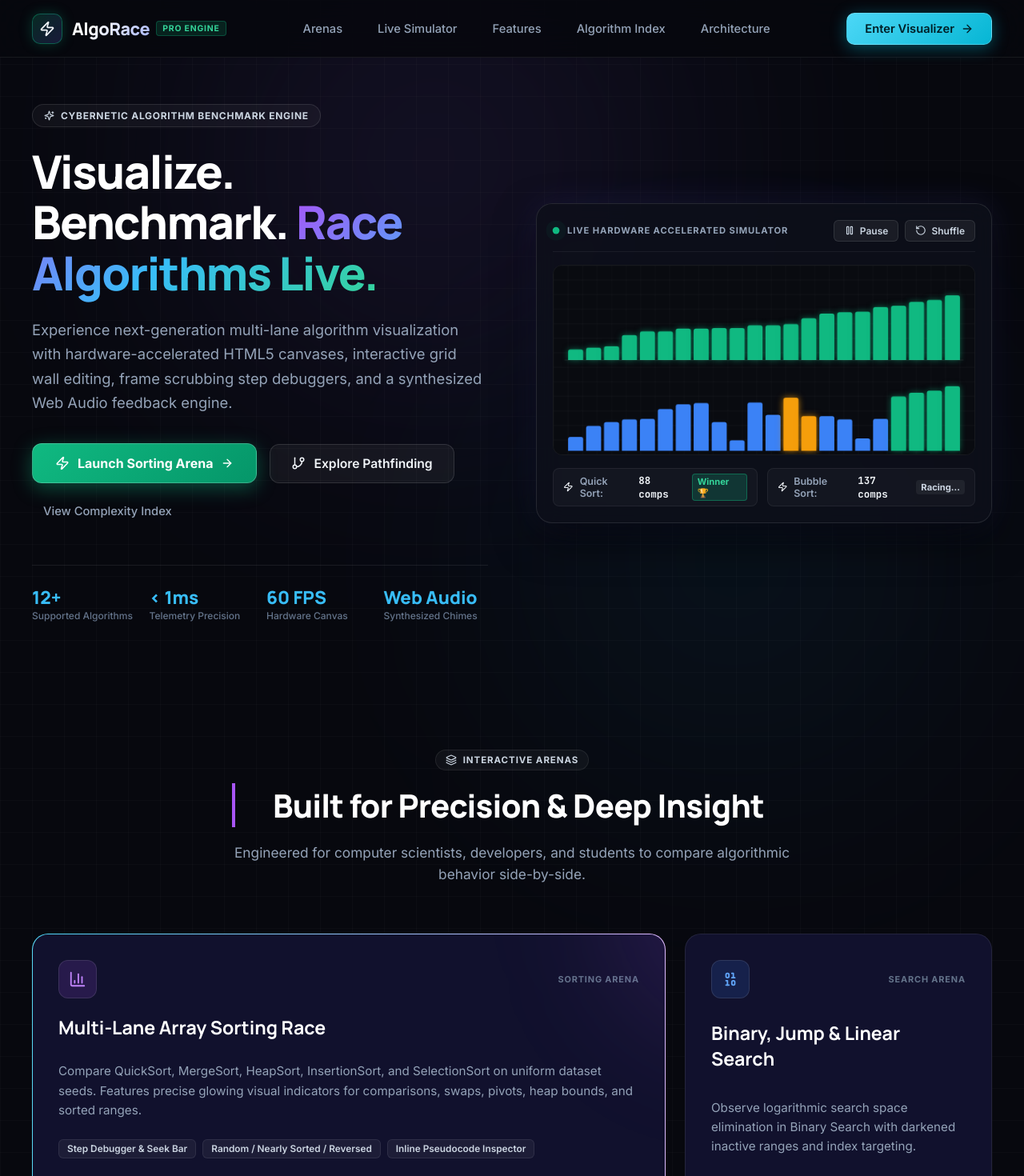
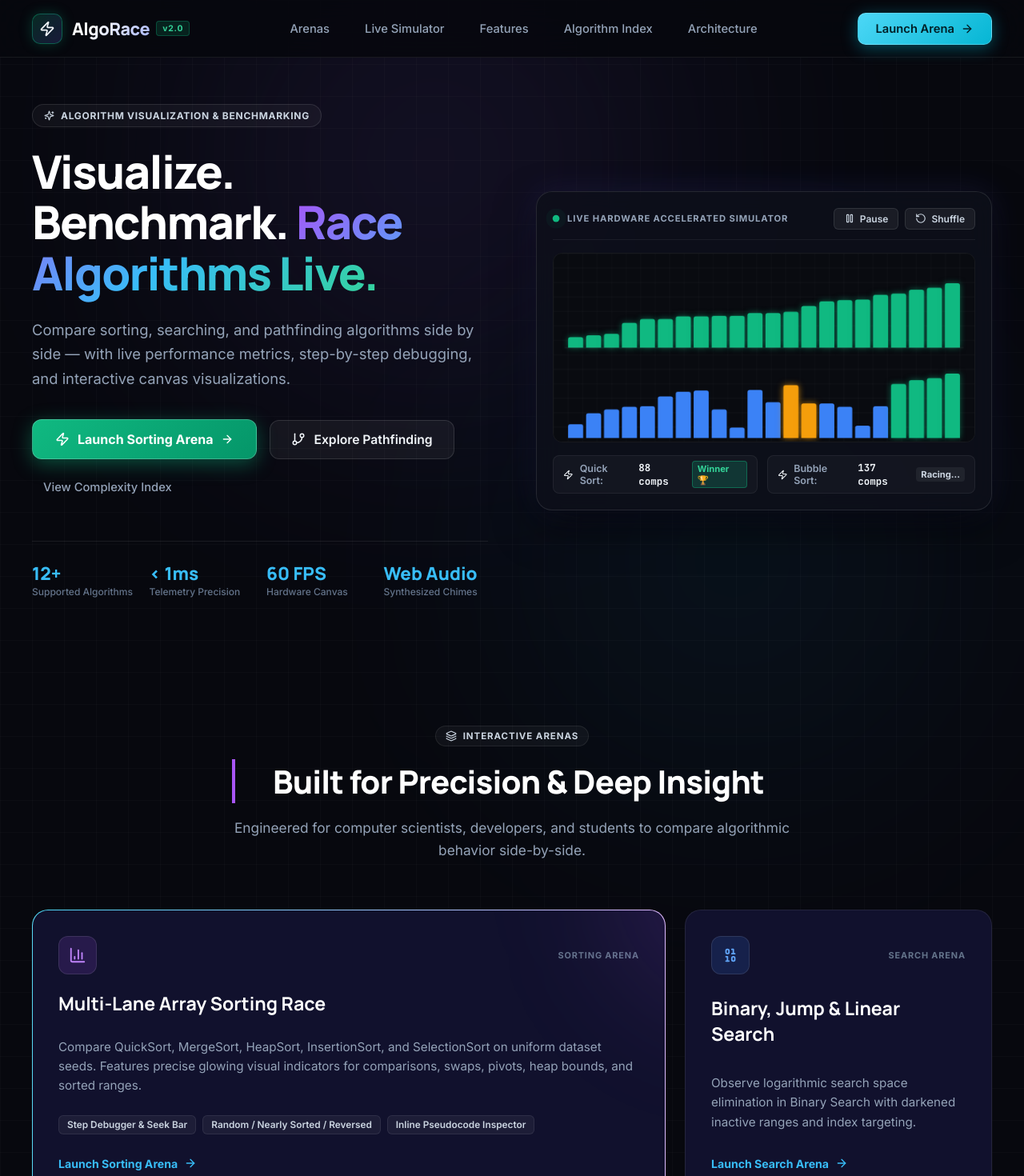
Before and after one commit to Sanan507/AlgorithmRaceVisualizer, a React (Vite) app in the folder frontend/: page / in a window 1280 px wide. Shown: the top 1470 px of the page at 80% size. Built offline with nearby package versions, Linux system fonts and the light colour scheme; no server answers.

Commit message:
landing page improvement

```diff
--- a/frontend/index.html
+++ b/frontend/index.html
@@ -7,7 +7,7 @@
     <link rel="preconnect" href="https://fonts.googleapis.com">
     <link rel="preconnect" href="https://fonts.gstatic.com" crossorigin>
     <link href="https://fonts.googleapis.com/css2?family=Inter:wght@300;400;500;600;700&family=JetBrains+Mono:wght@400;500;600;700&family=Manrope:wght@500;600;700;800&family=Outfit:wght@400;500;600;700;800;900&family=Space+Grotesk:wght@400;500;600;700&display=swap" rel="stylesheet">
-    <title>AlgoRace — Cybernetic Algorithm Race Visualizer</title>
+    <title>AlgoRace — Algorithm Race Visualizer</title>
   </head>
   <body>
     <div id="root"></div>
--- a/frontend/src/components/Sidebar.tsx
+++ b/frontend/src/components/Sidebar.tsx
@@ -44,7 +44,7 @@ export function Sidebar({
           </div>
           <div className="brand-text">
             <strong className="brand-title">AlgoRace</strong>
-            <span className="brand-tagline">Cybernetic Benchmark Engine</span>
+            <span className="brand-tagline">Algorithm Benchmark Engine</span>
           </div>
         </div>
 
--- a/frontend/src/pages/LandingPage.tsx
+++ b/frontend/src/pages/LandingPage.tsx
@@ -44,7 +44,7 @@ export function LandingPage({ onNavigate }: Props) {
           </div>
           <div className="brand-title-group">
             <span className="brand-name">AlgoRace</span>
-            <span className="brand-badge">PRO ENGINE</span>
+            <span className="brand-badge">v2.0</span>
           </div>
         </div>
 
@@ -71,7 +71,7 @@ export function LandingPage({ onNavigate }: Props) {
             className="landing-cta-btn btn-primary"
             onClick={() => onNavigate('sorting')}
           >
-            <span>Enter Visualizer</span>
+            <span>Launch Arena</span>
             <ArrowRight size={16} />
           </button>
         </div>
@@ -82,7 +82,7 @@ export function LandingPage({ onNavigate }: Props) {
         <div className="hero-content">
           <div className="hero-chip-badge">
             <Sparkles size={13} className="chip-icon text-amber-400" />
-            <span>CYBERNETIC ALGORITHM BENCHMARK ENGINE</span>
+            <span>ALGORITHM VISUALIZATION & BENCHMARKING</span>
           </div>
 
           <h1 className="hero-main-title">
@@ -91,9 +91,7 @@ export function LandingPage({ onNavigate }: Props) {
           </h1>
 
           <p className="hero-description">
-            Experience next-generation multi-lane algorithm visualization with hardware-accelerated
-            HTML5 canvases, interactive grid wall editing, frame scrubbing step debuggers, and a synthesized
-            Web Audio feedback engine.
+            Compare sorting, searching, and pathfinding algorithms side by side — with live performance metrics, step-by-step debugging, and interactive canvas visualizations.
           </p>
 
           <div className="hero-cta-group">
@@ -185,7 +183,7 @@ export function LandingPage({ onNavigate }: Props) {
             </div>
 
             <div className="bento-card-action">
-              <span>Enter Sorting Arena</span>
+              <span>Launch Sorting Arena</span>
               <ArrowRight size={16} />
             </div>
           </div>
@@ -202,7 +200,7 @@ export function LandingPage({ onNavigate }: Props) {
               Observe logarithmic search space elimination in Binary Search with darkened inactive ranges and index targeting.
             </p>
             <div className="bento-card-action">
-              <span>Explore Searching</span>
+              <span>Launch Search Arena</span>
               <ArrowRight size={16} />
             </div>
           </div>
@@ -229,7 +227,7 @@ export function LandingPage({ onNavigate }: Props) {
             </div>
 
             <div className="bento-card-action">
-              <span>Enter Pathfinding Arena</span>
+              <span>Launch Pathfinding Arena</span>
               <ArrowRight size={16} />
             </div>
           </div>
@@ -332,7 +330,7 @@ export function LandingPage({ onNavigate }: Props) {
             <Shield className="highlight-icon text-amber-400" size={24} />
             <h4>Dark & Light Obsidian Themes</h4>
             <p>
-              Seamlessly switch between Cyber Obsidian dark mode and high-contrast light mode tailored for long study and development sessions.
+              Seamlessly switch between Obsidian dark mode and high-contrast light mode tailored for long study and development sessions.
             </p>
           </div>
         </div>
@@ -393,7 +391,7 @@ export function LandingPage({ onNavigate }: Props) {
             onClick={() => onNavigate('sorting')}
           >
             <Zap size={20} />
-            <span>Launch AlgoRace Engine</span>
+            <span>Launch Sorting Arena</span>
             <ArrowRight size={18} />
           </button>
         </div>
```
Also changed, not shown: 2 other files (tests, documents, lock files or other folders).
